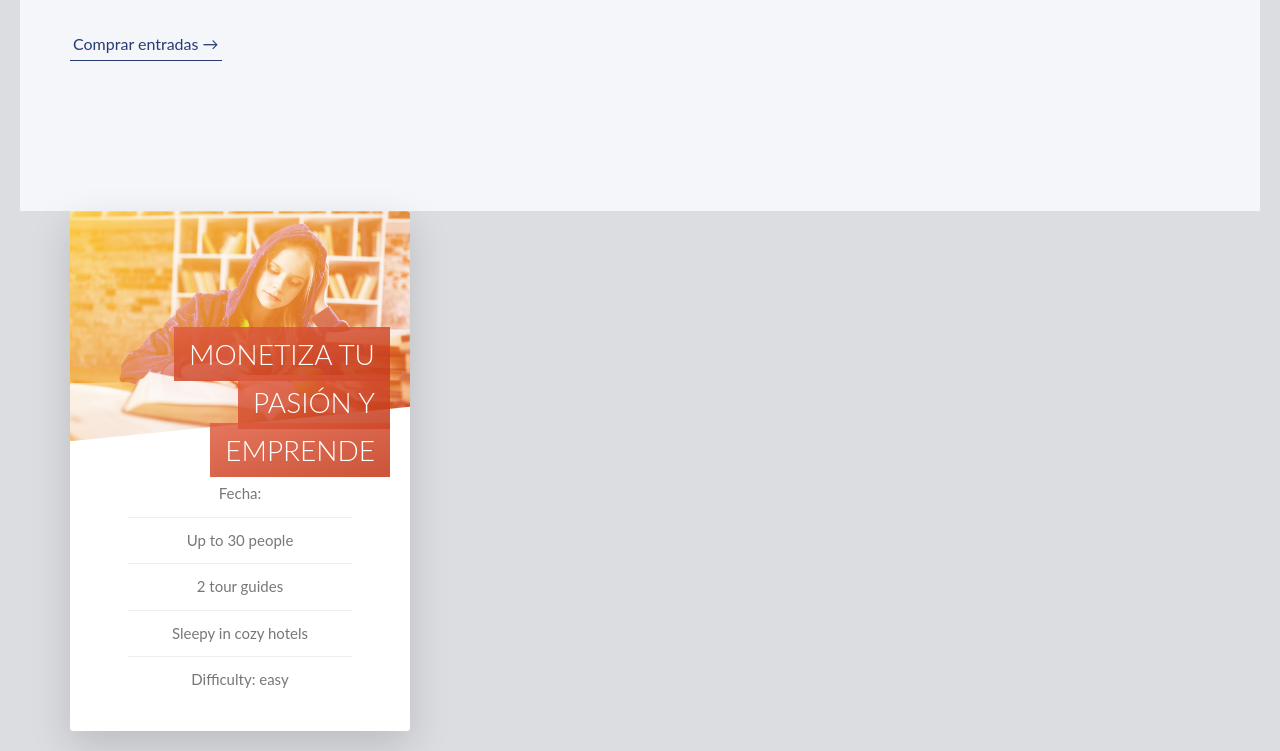
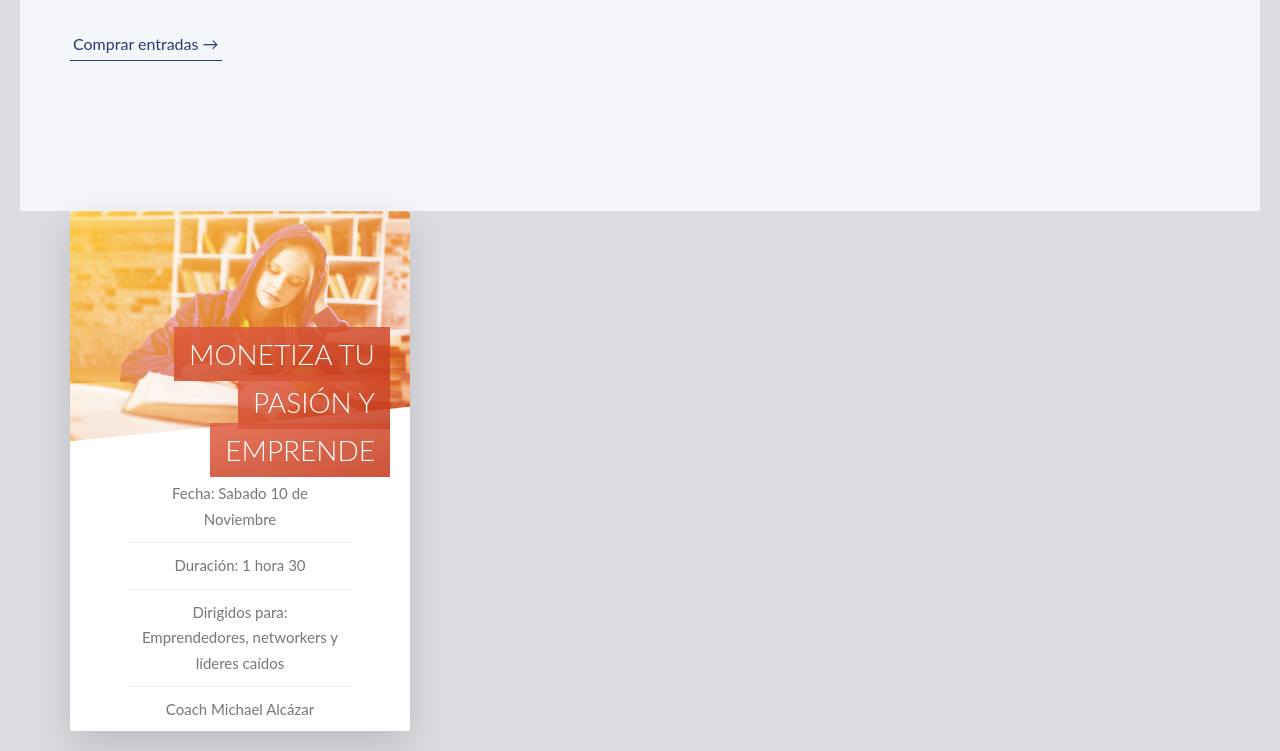
Before and after one commit to MarcosVergara/Javi-Design, a website: page index.html in a window 1280 px wide. Shown: the part 1993-2744 px from the top of the page. Drawn offline with Linux system fonts and the light colour scheme.

Commit message:
card added

```diff
--- a/index.html
+++ b/index.html
@@ -96,11 +96,10 @@
                          </h4>
                          <div class="card__details">
                              <ul>
-                                 <li>Fecha: </li>
-                                 <li>Up to 30 people</li>
-                                 <li>2 tour guides</li>
-                                 <li>Sleepy in cozy hotels</li>
-                                 <li>Difficulty: easy</li>
+                                 <li>Fecha: Sabado 10 de Noviembre</li>
+                                 <li>Duración: 1 hora 30</li>
+                                 <li>Dirigidos para: Emprendedores, networkers y líderes caídos</li>
+                                 <li>Coach Michael Alcázar</li>
                              </ul>
                          </div>
                     </div>
@@ -108,13 +107,13 @@
                         <div class="card__cta">
                             <div class="card__price-box">
                                 <p class="card__price-only">
-                                    Only
+                                    Tan solo
                                 </p>
                                 <p class="card__price-value">
-                                    $297
+                                    $12 USD
                                 </p>
                             </div>
-                            <a href="#" class="btn btn--white">Book now</a>
+                            <a href="#" class="btn btn--white">Comprar ahora</a>
                         </div>
                     </div>
                 </div>
```
